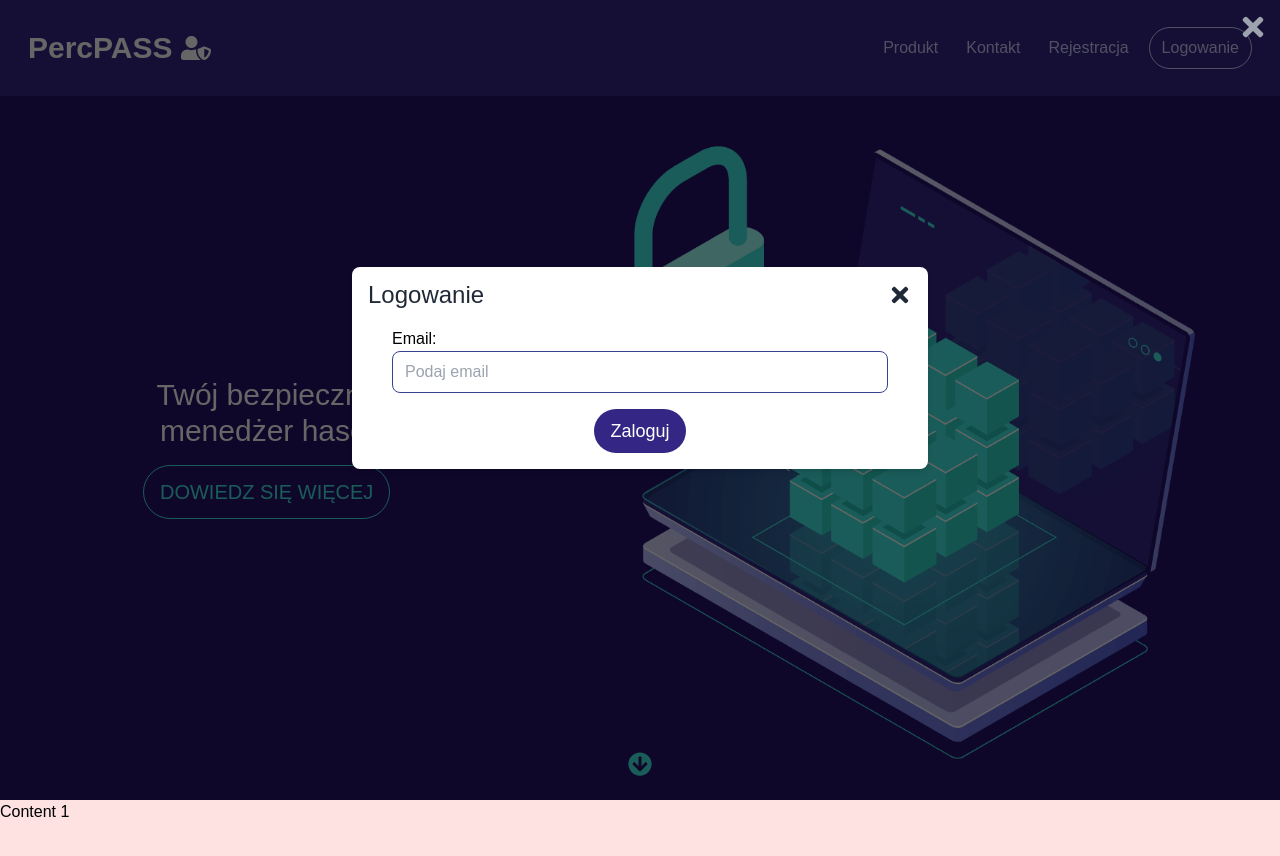
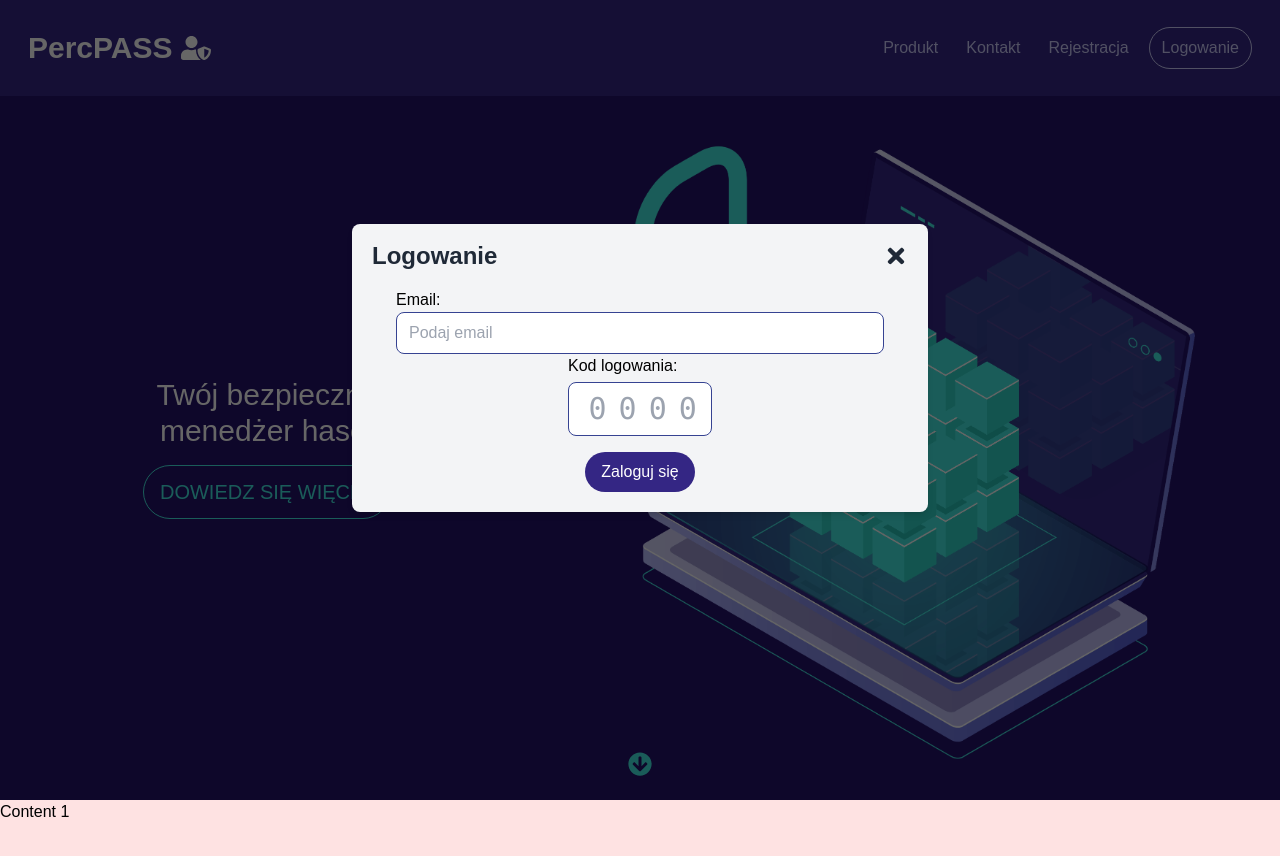
Before and after one commit to jakubcieslik99/privpass, a React (Create React App) app in the folder client/: page / in a window 1280 px wide. Both pictures are taken after a click on the element "Logowanie". Shown: the top 856 px of the page. Built offline with nearby package versions, Linux system fonts and the light colour scheme.

Commit message:
LoginModal styled

```diff
--- a/client/src/components/header/Header.tsx
+++ b/client/src/components/header/Header.tsx
@@ -25,18 +25,18 @@ const Header: React.FC = () => {
         </div>
 
         <ul className="flex-row items-center hidden md:flex mr-7">
-          <li className="px-5 py-3 transition-colors cursor-pointer md:py-2 md:px-3 md:mr-1 text-percpass-300 hover:text-white hover:bg-percpass-400 md:hover:bg-transparent">
+          <li className="px-5 py-3 transition cursor-pointer md:py-2 md:px-3 md:mr-1 text-percpass-300 hover:text-white hover:bg-percpass-400 md:hover:bg-transparent active:scale-95">
             Produkt
           </li>
-          <li className="px-5 py-3 transition-colors cursor-pointer md:py-2 md:px-3 md:mr-1 text-percpass-300 hover:text-white hover:bg-percpass-400 md:hover:bg-transparent">
+          <li className="px-5 py-3 transition cursor-pointer md:py-2 md:px-3 md:mr-1 text-percpass-300 hover:text-white hover:bg-percpass-400 md:hover:bg-transparent active:scale-95">
             Kontakt
           </li>
-          <li className="px-5 py-3 transition-colors cursor-pointer md:py-2 md:px-3 md:mr-2 text-percpass-300 hover:text-white hover:bg-percpass-400 md:hover:bg-transparent">
+          <li className="px-5 py-3 transition cursor-pointer md:py-2 md:px-3 md:mr-2 text-percpass-300 hover:text-white hover:bg-percpass-400 md:hover:bg-transparent active:scale-95">
             Rejestracja
           </li>
           <li className="flex">
             <div
-              className="px-3 py-2 mx-4 mt-2 mb-4 transition-colors border rounded-full cursor-pointer md:m-0 text-percpass-300 border-percpass-300 hover:text-white hover:border-white"
+              className="px-3 py-2 mx-4 mt-2 mb-4 transition border rounded-full cursor-pointer md:m-0 text-percpass-300 border-percpass-300 hover:text-white hover:border-white active:scale-95"
               onClick={() => setLoginModalIsOpen(true)}
             >
               Logowanie
@@ -60,7 +60,7 @@ const Header: React.FC = () => {
           </li>
           <li className="flex">
             <div
-              className="px-3 py-2 mx-4 mt-2 mb-4 transition-colors border rounded-full cursor-pointer md:m-0 text-percpass-300 border-percpass-300 hover:text-white hover:border-white"
+              className="px-3 py-2 mx-4 mt-2 mb-4 transition border rounded-full cursor-pointer md:m-0 text-percpass-300 border-percpass-300 hover:text-white hover:border-white active:scale-95"
               onClick={() => setLoginModalIsOpen(true)}
             >
               Logowanie
--- a/client/src/components/header/LoginModal.tsx
+++ b/client/src/components/header/LoginModal.tsx
@@ -43,7 +43,7 @@ const LoginModal = (props: LoginModalProps) => {
         leaveTo="opacity-0"
       >
         <FaTimes
-          className="fixed hidden text-3xl text-gray-400 transition cursor-pointer hover:text-gray-300 md:block right-3 top-3 active:scale-95"
+          className={`fixed hidden text-3xl text-gray-400 transition cursor-pointer right-3 top-3 hover:text-gray-300 active:scale-95 ${'md:hidden'}`}
           onClick={() => closeHandler()}
         />
       </Transition.Child>
@@ -54,7 +54,7 @@ const LoginModal = (props: LoginModalProps) => {
       >
         <Transition.Child
           as="form"
-          className="flex flex-col w-full max-w-xl max-h-full px-4 py-3 bg-white rounded-lg shadow-md"
+          className="flex flex-col w-full max-w-xl max-h-full px-5 py-4 bg-gray-100 rounded-lg shadow-md"
           onSubmit={submitHandler}
           enter="ease-out duration-300"
           enterFrom="opacity-0 scale-95"
@@ -64,7 +64,7 @@ const LoginModal = (props: LoginModalProps) => {
           leaveTo="opacity-0 scale-95"
         >
           <div className="flex items-center justify-between w-full text-2xl text-gray-800">
-            <h2>Logowanie</h2>
+            <h2 className="font-semibold">Logowanie</h2>
             <FaTimes
               className="transition cursor-pointer hover:text-gray-700 active:scale-95"
               onClick={() => closeHandler()}
@@ -81,14 +81,25 @@ const LoginModal = (props: LoginModalProps) => {
                 className="px-3 py-2 border rounded-lg border-percpass-400 focus:outline-percpass-400"
               />
             </div>
+
+            <div className="flex flex-col items-center md:mx-6">
+              <label className="mb-1 w-36">Kod logowania:</label>
+              <input
+                name="loginNumberOne"
+                type="text"
+                placeholder="0000"
+                className="pl-[1.22rem] pr-2 py-2 text-3xl tracking-[.4em] border rounded-lg w-36 border-percpass-400 focus:outline-percpass-400 login-number-input pl-"
+              />
+            </div>
           </div>
 
           <div className="flex justify-center w-full mb-1">
             <button
+              disabled={false}
               type="submit"
-              className="px-4 py-2 text-lg text-white transition rounded-full bg-percpass-500 hover:bg-percpass-400 active:scale-95 disabled:opacity-60"
+              className="px-4 py-2 text-white transition rounded-full bg-percpass-500 hover:bg-percpass-400 active:scale-95 disabled:opacity-90 disabled:bg-percpass-400"
             >
-              Zaloguj
+              Zaloguj się
             </button>
           </div>
         </Transition.Child>
--- a/client/src/index.css
+++ b/client/src/index.css
@@ -39,6 +39,9 @@ body {
 .app-container {
   @apply mx-auto xl:container;
 }
+.login-number-input {
+  font-family: 'consolas';
+}
 
 /*-----BREAKPOINTS-----*/
 /*from sm*/
--- a/client/src/screens/HomeScreen.tsx
+++ b/client/src/screens/HomeScreen.tsx
@@ -9,7 +9,7 @@ const HomeScreen: React.FC = () => {
             <div className="flex flex-col items-center text-white">
               <p className="text-3xl">Twój bezpieczny</p>
               <p className="mb-4 text-3xl">menedżer haseł</p>
-              <button className="px-4 py-3 text-xl transition-colors border rounded-full border-percpass-200 text-percpass-200 hover:border-percpass-100 hover:text-percpass-100">
+              <button className="px-4 py-3 text-xl transition border rounded-full border-percpass-200 text-percpass-200 hover:border-percpass-100 hover:text-percpass-100 active:scale-95">
                 DOWIEDZ SIĘ WIĘCEJ
               </button>
             </div>
```
